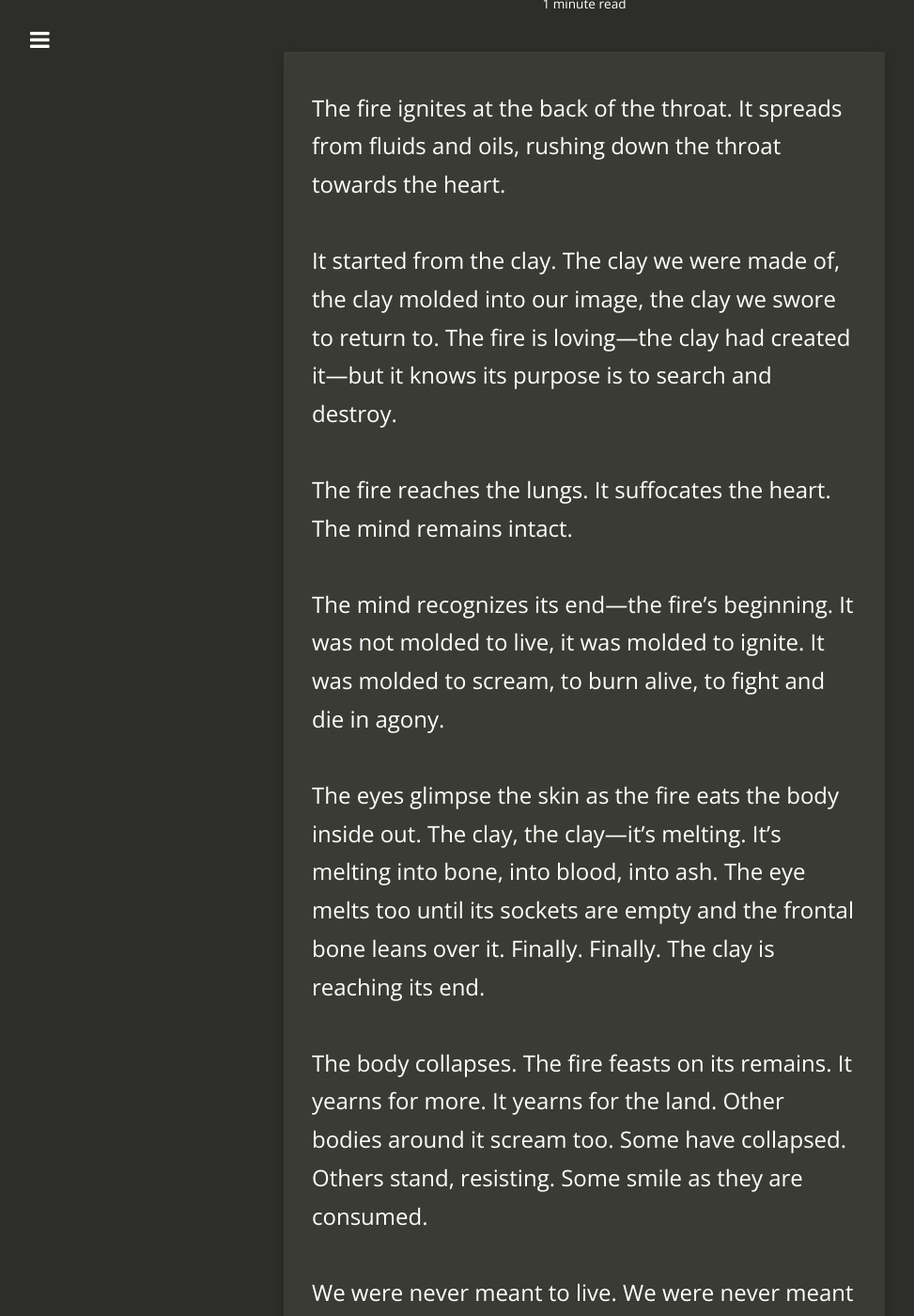
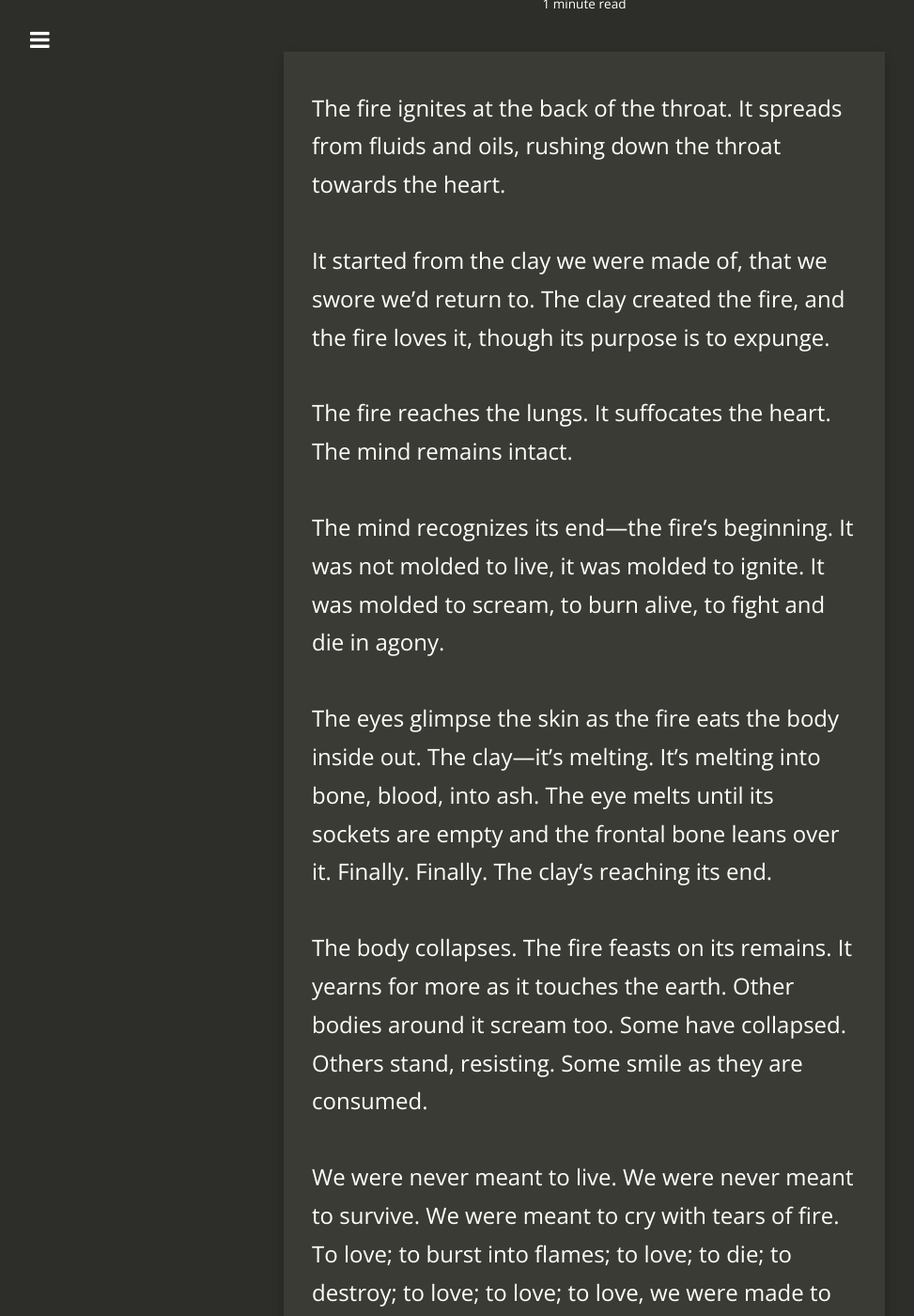
Before and after one commit to jacobtomlinson/carte-noire, a Jekyll site: the page built from _posts/2021-04-03-to-love-4-3-journal.md, in a window 1280 px wide and 1400 px high, scrolled down 219 px. Shown: the whole window at 94% size, without its empty margins (18-991 px from the left). Built offline with Jekyll 4.4.1, drawn with Linux system fonts in a browser that asks for light colours; nearby versions of some CDN libraries; comment, search, counter and statistics services are not loaded.

Commit message:
Edit to love

```diff
--- a/_posts/2021-04-03-to-love-4-3-journal.md
+++ b/_posts/2021-04-03-to-love-4-3-journal.md
@@ -14,14 +14,14 @@ tags:
 ---
 The fire ignites at the back of the throat. It spreads from fluids and oils, rushing down the throat towards the heart.
 
-It started from the clay. The clay we were made of, the clay molded into our image, the clay we swore to return to. The fire is loving—the clay had created it—but it knows its purpose is to search and destroy.
+It started from the clay we were made of, that we swore we’d return to. The clay created the fire, and the fire loves it, though its purpose is to expunge.
 
 The fire reaches the lungs. It suffocates the heart. The mind remains intact.
 
 The mind recognizes its end—the fire’s beginning. It was not molded to live, it was molded to ignite. It was molded to scream, to burn alive, to fight and die in agony.
 
-The eyes glimpse the skin as the fire eats the body inside out. The clay, the clay—it’s melting. It’s melting into bone, into blood, into ash. The eye melts too until its sockets are empty and the frontal bone leans over it. Finally. Finally. The clay is reaching its end.
+The eyes glimpse the skin as the fire eats the body inside out. The clay—it’s melting. It’s melting into bone, blood, into ash. The eye melts until its sockets are empty and the frontal bone leans over it. Finally. Finally. The clay’s reaching its end.
 
-The body collapses. The fire feasts on its remains. It yearns for more. It yearns for the land. Other bodies around it scream too. Some have collapsed. Others stand, resisting. Some smile as they are consumed.
+The body collapses. The fire feasts on its remains. It yearns for more as it touches the earth. Other bodies around it scream too. Some have collapsed. Others stand, resisting. Some smile as they are consumed.
 
 We were never meant to live. We were never meant to survive. We were meant to cry with tears of fire. To love; to burst into flames; to love; to die; to destroy; to love; to love; to love, we were made to love. So love. And burn yourself alive.
```
